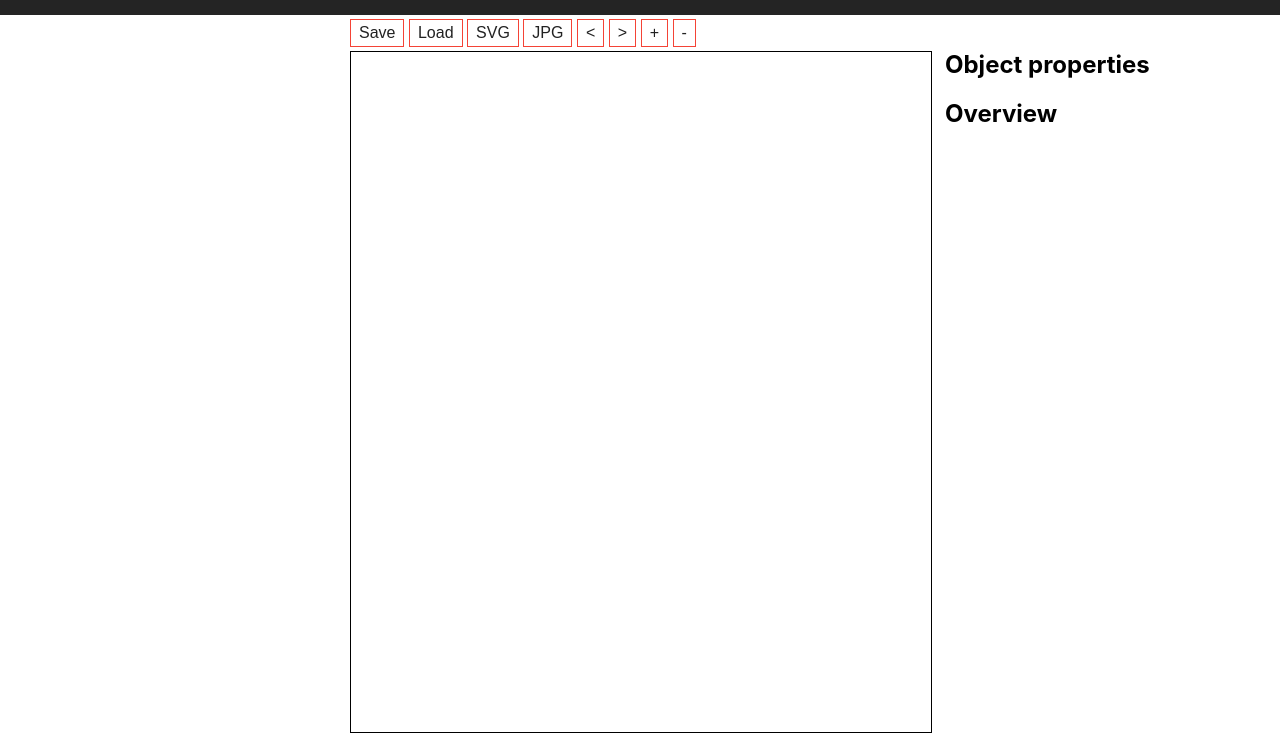
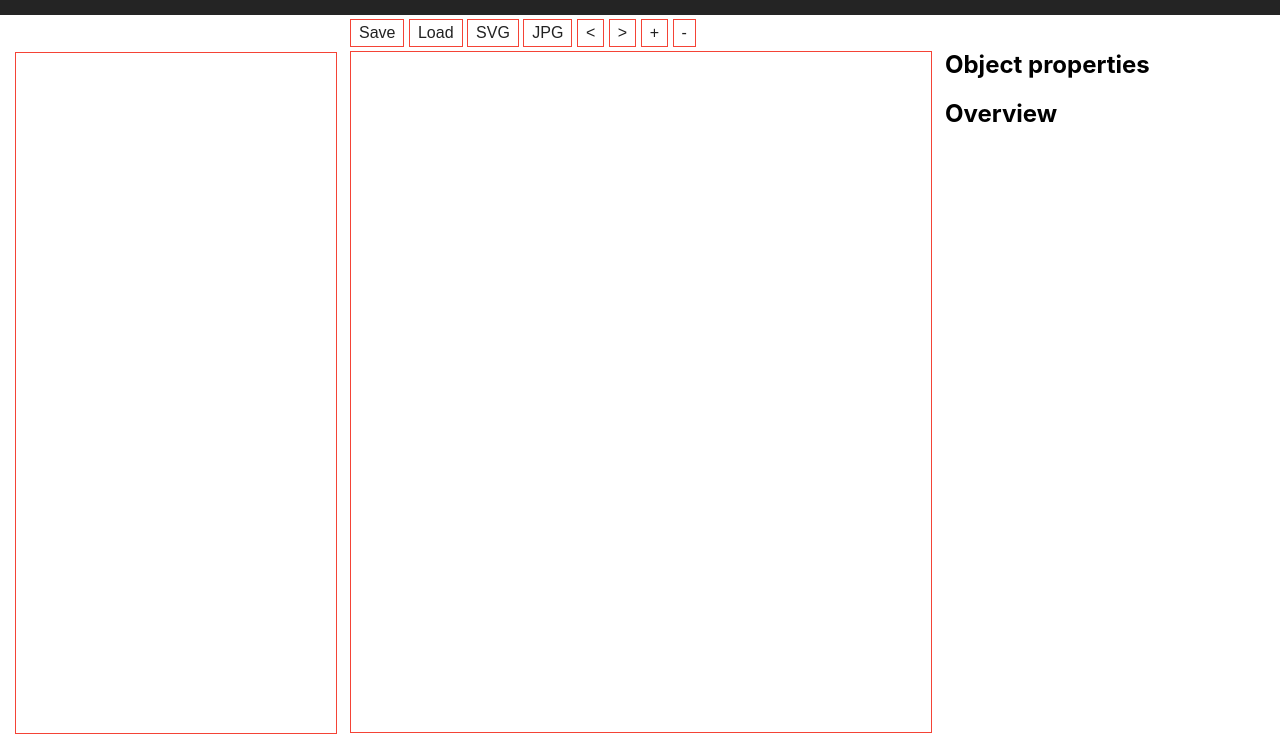
Before and after one commit to allwd/gojs, a website built with webpack: page index.html in a window 1280 px wide. Shown: the part 45-800 px from the top of the page. Built offline with nearby package versions, Linux system fonts and the light colour scheme; what gojs would draw is missing.

Commit message:
adjustments

```diff
--- a/index.html
+++ b/index.html
@@ -1,5 +1,6 @@
 <!DOCTYPE html>
 <html>
+
 <head>
     <meta charset="utf-8" />
     <title>Test</title>
@@ -15,7 +16,9 @@
     </div>
     <div class="wrapper">
         <div class="workspace">
-            <div id="palette" class="sidebar"></div>
+            <div class="sidebar">
+                <div id="palette"></div>
+            </div>
             <div class="content">
                 <div class="options">
                     <!-- @TODO: Add saving and loading from local storage -->
@@ -32,10 +35,8 @@
                         JPG
                     </button>
                     <button onclick="app.state.diagram.commandHandler.undo()">
-                        <
-                    </button>
-                    <button onclick="app.state.diagram.commandHandler.redo()">
-                        >
+                        < </button> <button onclick="app.state.diagram.commandHandler.redo()">
+                            >
                     </button>
                     <button onclick="app.state.diagram.commandHandler.increaseZoom()">
                         +
--- a/src/app.css
+++ b/src/app.css
@@ -43,15 +43,17 @@ body {
     max-height: calc(100% - 60px);
 }
 
-#preview {
-
+#palette {
+    border: 1px solid #f44336;
+    margin-top: 22px;
+    width: 100%;
+    height: 100%;
 }
 
 #workspace {
-    border: solid 1px black; height: 400px;
+    border: 1px solid #f44336;
     width: 100%;
     height: 100%;
-    flex-grow: 1;
 }
 
 #overview {
--- a/src/templates.js
+++ b/src/templates.js
@@ -34,12 +34,12 @@ function makePort(portId, alignment, spot, fromLinkable, toLinkable) {
 const nodeTemplate = make(go.Node, 'Auto',
     {
         resizable: true,
-        resizeObjectName: 'test'
+        resizeObjectName: 'shape'
     },
     new go.Binding('location', 'loc', go.Point.parse).makeTwoWay(go.Point.stringify),
     make(go.Shape, 'Ellipse',
         {
-            name: 'test'
+            name: 'shape'
         },
         new go.Binding('figure', 'figure'),
         new go.Binding('fill', 'name'),
```
